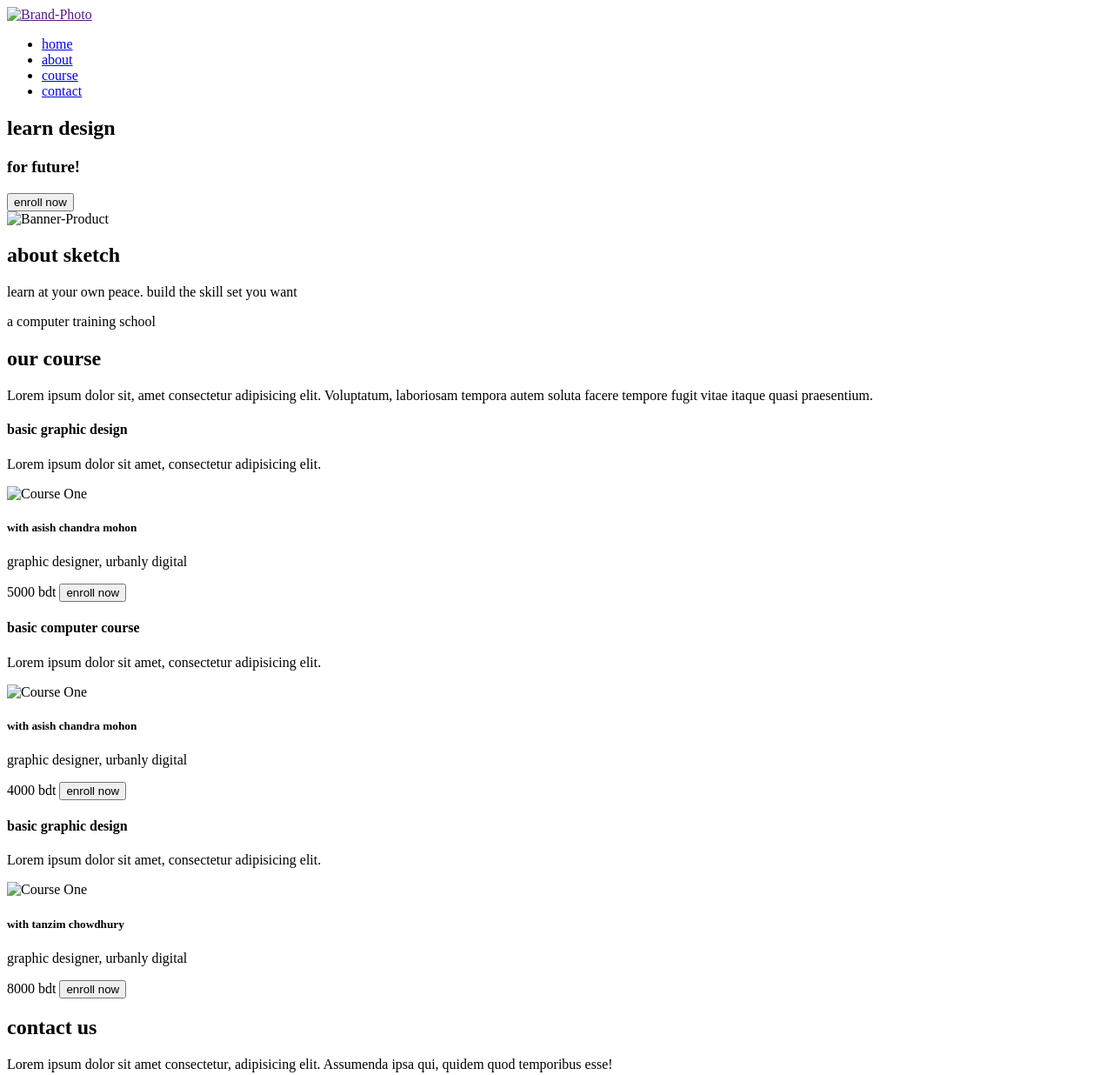
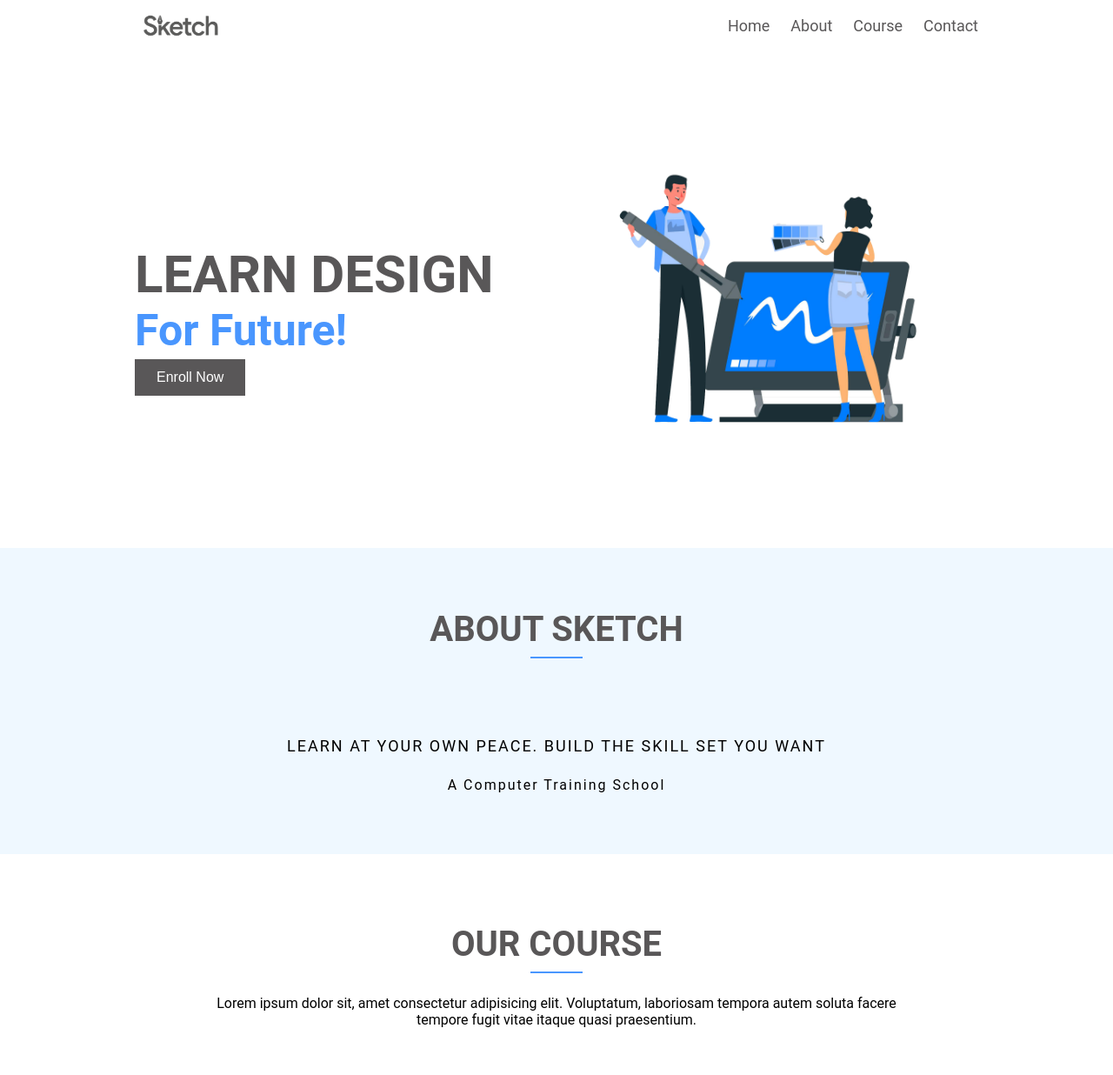
Before and after one commit to Muhammed-Nayeem/DemoZSketch-Project, a plain HTML site: page Index.html in a window 1280 px wide. Shown: the top 1236 px of the page at 87% size. Drawn offline with Linux system fonts and the light colour scheme; the site is published under a folder, as on GitHub Pages, so addresses that start at the root find nothing.

Commit message:
Initial Update in Index.html

```diff
--- a/Index.html
+++ b/Index.html
@@ -11,11 +11,11 @@
     <!--Title Of a Web Page-->
     <title>SketchDemo</title>
     <!--Font Awesome CDN Link-->
-    <link rel="stylesheet" href="../CSS-File/all.min.css">
+    <link rel="stylesheet" href="CSS-File/all.min.css">
     <!--sass compile custom css file-->
-    <link rel="stylesheet" href="../CSS-File/Custom.css">
+    <link rel="stylesheet" href="CSS-File/Custom.css">
     <!--CSS Custom Responsive Code File-->
-    <link rel="stylesheet" href="../CSS-File/Responsive.css">
+    <link rel="stylesheet" href="CSS-File/Responsive.css">
   </head>
 
   <body>
@@ -23,7 +23,7 @@
       <div class="Container">
         <div class="Logo-col">
           <a href="">
-            <img src="../Assetes-File/logo.png" alt="Brand-Photo">
+            <img src="Assetes-File/logo.png" alt="Brand-Photo">
           </a>
         </div>
         <nav class="Menu-col">
@@ -46,7 +46,7 @@
             <button class="Btn">enroll now</button>
           </div>
           <div class="Banner-Right-Content">
-            <img src="/Assetes-File/banner2.png" alt="Banner-Product">
+            <img src="Assetes-File/banner2.png" alt="Banner-Product">
           </div>
         </div>
       </div>
@@ -75,7 +75,7 @@
             <h4>basic graphic design</h4>
             <p class="P-3">Lorem ipsum dolor sit amet, consectetur adipisicing elit.</p>
             <div class="Img-Box">
-              <img src="../Assetes-File/c1.jpg" alt="Course One">
+              <img src="Assetes-File/c1.jpg" alt="Course One">
             </div>
             <h5>with asish chandra mohon</h5>
             <p class="P-4">graphic designer, urbanly digital</p>
@@ -87,7 +87,7 @@
             <h4>basic computer course</h4>
             <p class="P-3">Lorem ipsum dolor sit amet, consectetur adipisicing elit.</p>
             <div class="Img-Box">
-              <img src="../Assetes-File/c3.jpg" alt="Course One">
+              <img src="Assetes-File/c3.jpg" alt="Course One">
             </div>
             <h5>with asish chandra mohon</h5>
             <p class="P-4">graphic designer, urbanly digital</p>
@@ -99,7 +99,7 @@
             <h4>basic graphic design</h4>
             <p class="P-3">Lorem ipsum dolor sit amet, consectetur adipisicing elit.</p>
             <div class="Img-Box">
-              <img src="../Assetes-File/c2.jpg" alt="Course One">
+              <img src="Assetes-File/c2.jpg" alt="Course One">
             </div>
             <h5>with tanzim chowdhury</h5>
             <p class="P-4">graphic designer, urbanly digital</p>
```
